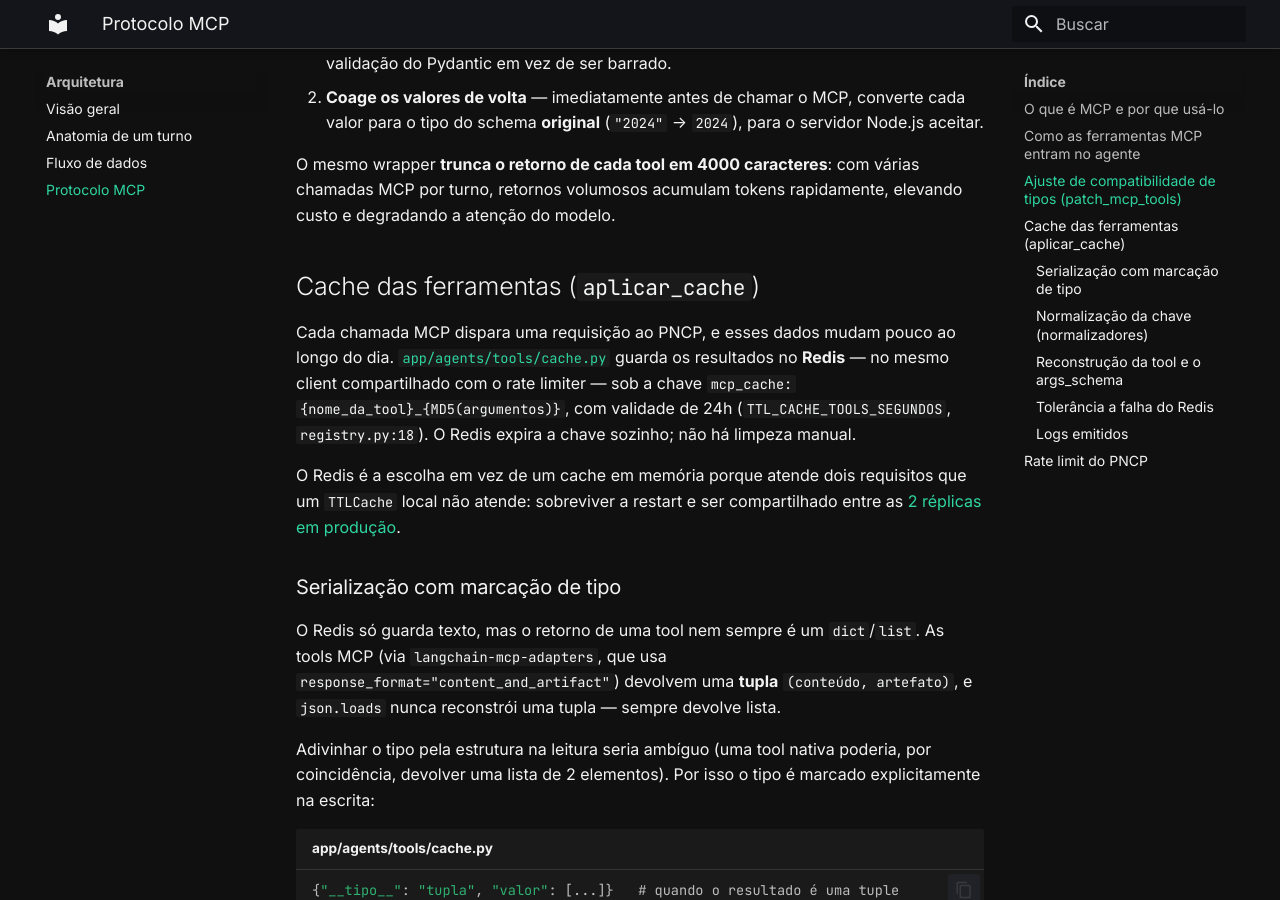
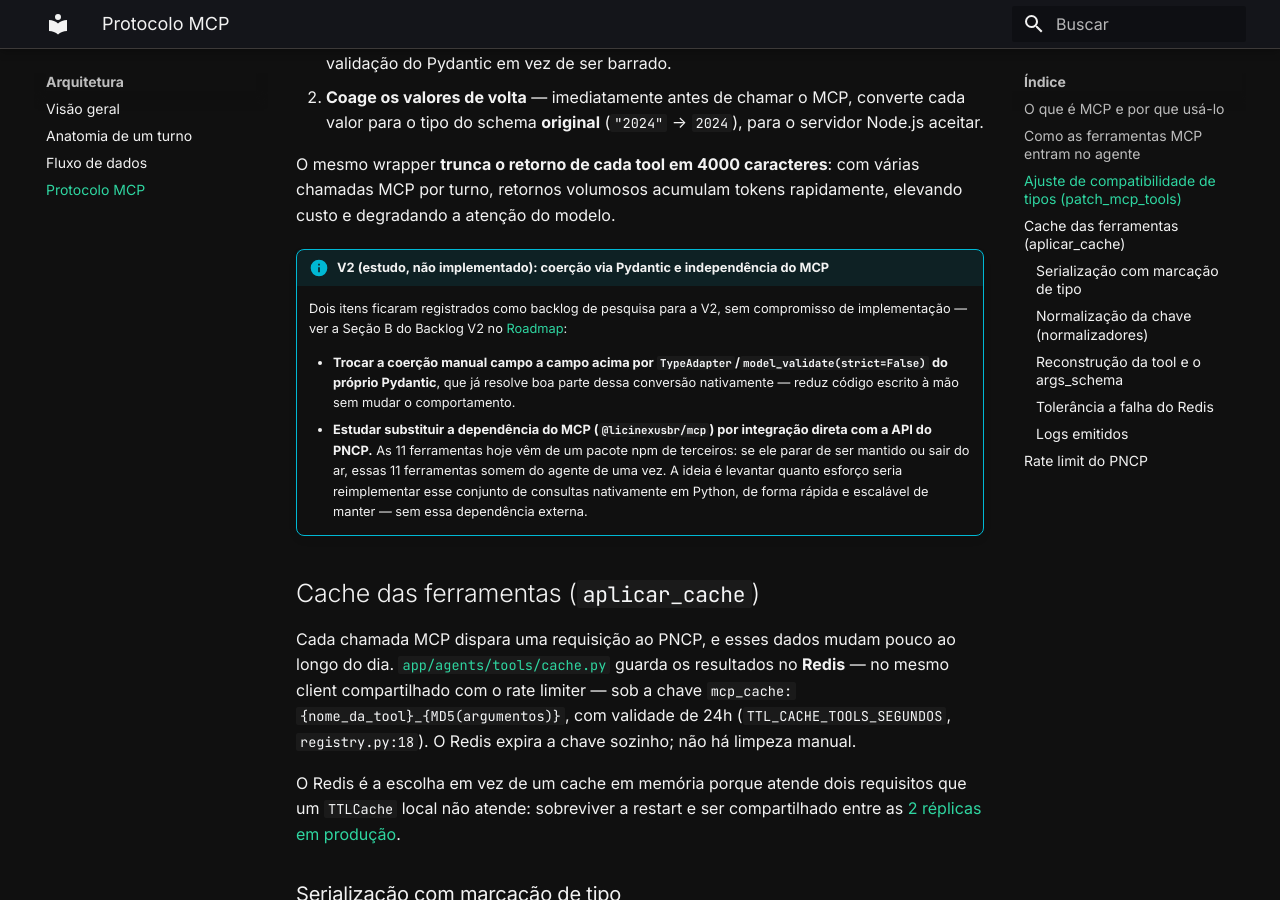
Before and after one commit to Moreira-89/auditor-cidadao, an MkDocs documentation site: the page built from docs/arquitetura/protocolo_mcp.md, in a window 1280 px wide and 900 px high, scrolled down 3046 px. Built offline with MkDocs 1.6.1 and Material for MkDocs 9.7.7, drawn with Linux system fonts in a browser that asks for light colours.

Commit message:
docs: registra dois itens de estudo para V2 no tópico de coerção MCP
- Trocar a coerção manual de tipos em patch_mcp_tools por
  TypeAdapter/model_validate(strict=False) do Pydantic — reduz código
  escrito à mão, sem mudar comportamento.
- Estudo (não implementação) de substituir a dependência do pacote
  npm @licinexusbr/mcp por integração direta com a API do PNCP, pra
  não ficar exposto a esse pacote parar de ser mantido ou sair do ar.

Ambos documentados como backlog de pesquisa na Seção B do Backlog V2
do roadmap, e referenciados com uma nota no tópico correspondente de
docs/arquitetura/protocolo_mcp.md.

```diff
--- a/docs/arquitetura/protocolo_mcp.md
+++ b/docs/arquitetura/protocolo_mcp.md
@@ -77,6 +77,20 @@ resolve os dois pontos:
 O mesmo wrapper **trunca o retorno de cada tool em 4000 caracteres**: com várias chamadas MCP por
 turno, retornos volumosos acumulam tokens rapidamente, elevando custo e degradando a atenção do
 modelo.
+
+!!! info "V2 (estudo, não implementado): coerção via Pydantic e independência do MCP"
+    Dois itens ficaram registrados como backlog de pesquisa para a V2, sem compromisso de
+    implementação — ver a Seção B do Backlog V2 no
+    [Roadmap](https://github.com/Moreira-89/auditor-cidadao/blob/main/AuditorCidadaoRoadmap.md):
+
+    - **Trocar a coerção manual campo a campo acima por `TypeAdapter`/`model_validate(strict=False)`
+      do próprio Pydantic**, que já resolve boa parte dessa conversão nativamente — reduz código
+      escrito à mão sem mudar o comportamento.
+    - **Estudar substituir a dependência do MCP (`@licinexusbr/mcp`) por integração direta com a API
+      do PNCP.** As 11 ferramentas hoje vêm de um pacote npm de terceiros: se ele parar de ser
+      mantido ou sair do ar, essas 11 ferramentas somem do agente de uma vez. A ideia é levantar
+      quanto esforço seria reimplementar esse conjunto de consultas nativamente em Python, de forma
+      rápida e escalável de manter — sem essa dependência externa.
 
 ## Cache das ferramentas (`aplicar_cache`)
 
```
Also changed, not shown: AuditorCidadaoRoadmap.md (+3 -1 lines).
